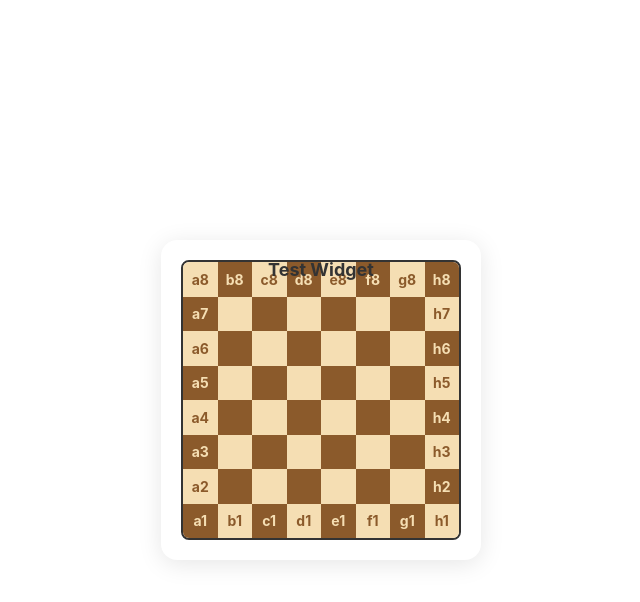
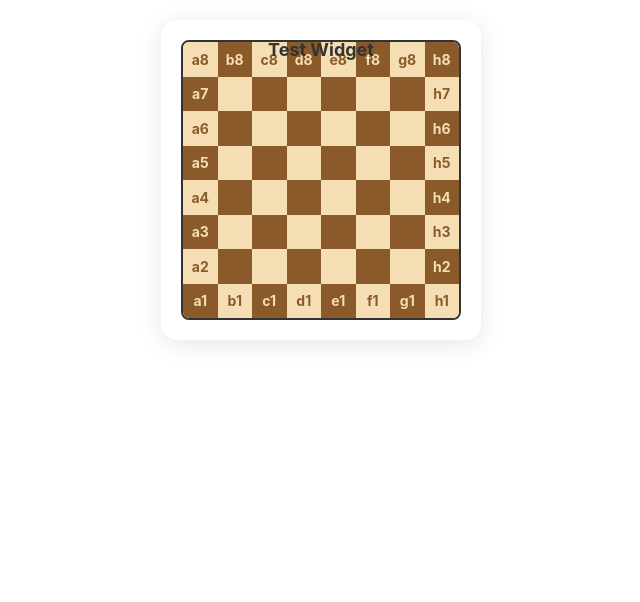
Before and after one commit to ziyazova/1calendar-widget, a React (Vite) app: page /embed/test in a window 1280 px wide. Shown: the top 602 px of the page, without its empty margins (319-959 px from the left). Built offline with nearby package versions, Linux system fonts and the light colour scheme.

Commit message:
Refactor TestEmbedPage styles: remove unnecessary background and min-height properties, streamline global styles for improved layout consistency.

```diff
--- a/src/presentation/pages/TestEmbedPage.tsx
+++ b/src/presentation/pages/TestEmbedPage.tsx
@@ -9,30 +9,18 @@ const GlobalEmbedStyles = createGlobalStyle`
     width: 100%;
     height: 100%;
     overflow: hidden;
-    background: transparent;
-  }
-
-  #root {
-    width: 100%;
-    height: 100%;
-    overflow: hidden;
-  }
-
-  * {
-    box-sizing: border-box;
+    /* background: transparent; */
   }
 `;
 
 const EmbedContainer = styled.div`
   width: 100%;
   height: 100%;
-  min-height: 100vh;
   display: flex;
   align-items: center;
   justify-content: center;
   background: transparent;
   padding: 20px;
-  box-sizing: border-box;
 `;
 
 export const TestEmbedPage: React.FC = () => {
```
